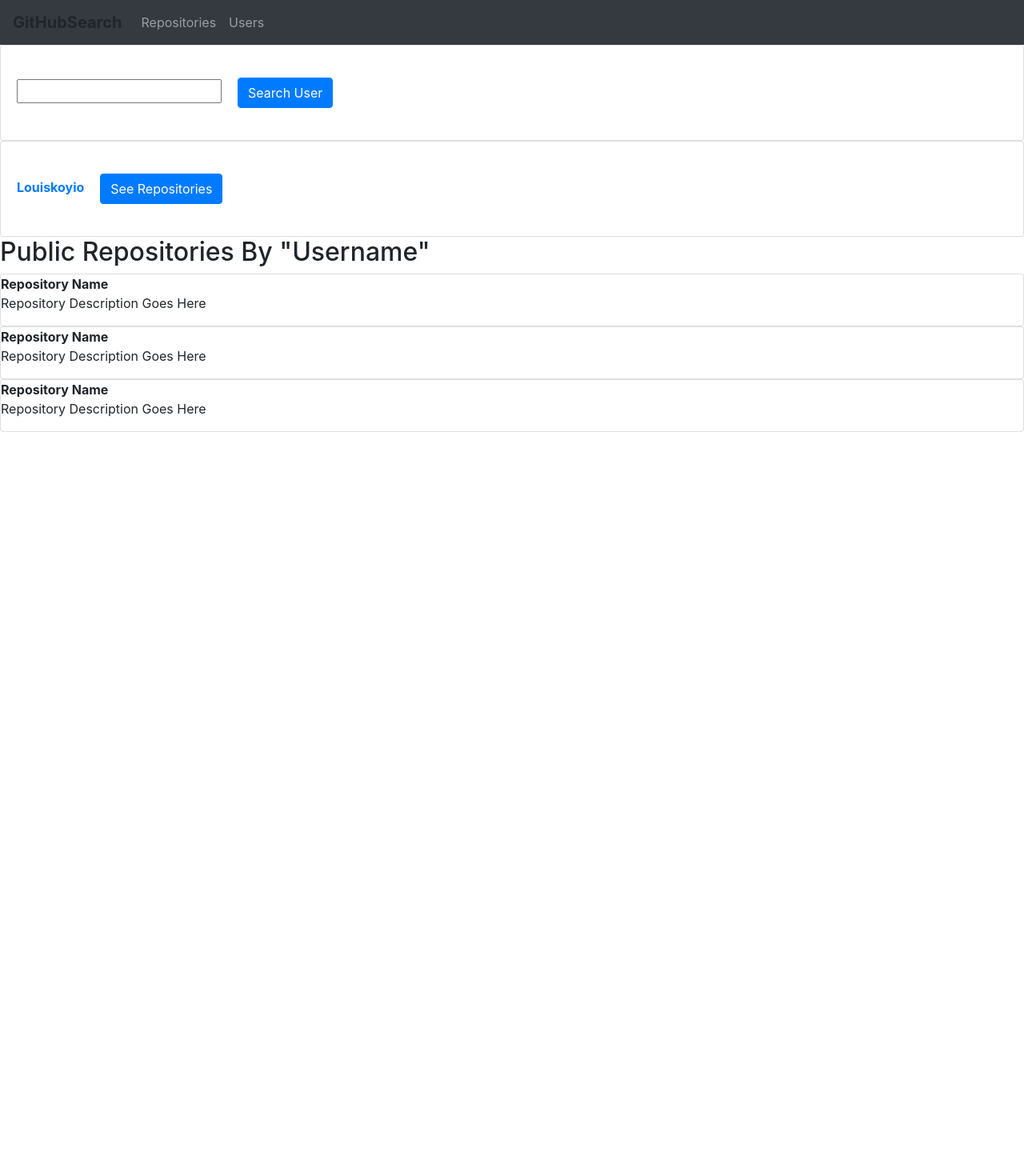
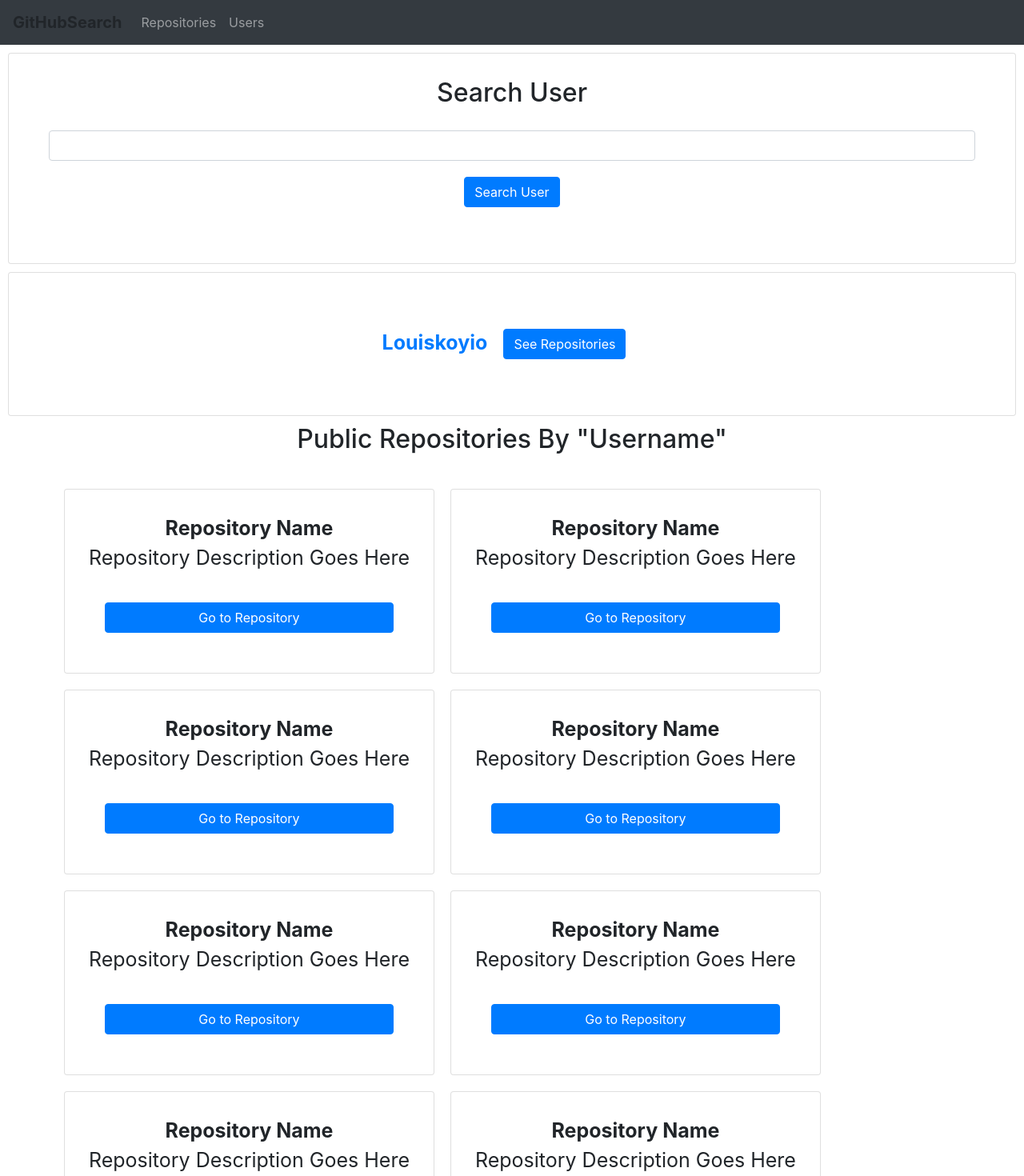
Before and after one commit to Louiskoyio/GitHubSearch, an Angular app: page /user-repo in a window 1280 px wide. Shown: the top 1470 px of the page at 80% size. Before the commit the page ends 800 px from the top, so only its background shows below. Built offline with nearby package versions, Linux system fonts and the light colour scheme.

Commit message:
Prepared Front-End Data Presentation CSS

```diff
--- a/src/app/results/results.component.css
+++ b/src/app/results/results.component.css
@@ -0,0 +1,6 @@
+.card{
+    padding:30px;
+    font-size: 25px;
+    text-align: center;
+    margin: 10px;
+}
--- a/src/app/search/search.component.css
+++ b/src/app/search/search.component.css
@@ -0,0 +1,6 @@
+.card{
+    padding:30px;
+    font-size: 25px;
+    text-align: center;
+    margin: 10px;
+}
--- a/src/app/search/search.component.html
+++ b/src/app/search/search.component.html
@@ -1,7 +1,9 @@
+
 <div class="card">
+    <h2>Search User</h2>
     <div class="card-body">
     <form>
-    <input type="text" name="userQuery" [(ngModel)]="userQuery">
+    <input type="text" class="form-control" name="userQuery" [(ngModel)]="userQuery">
     <button type="submit" class="btn btn-primary" (click)="search()">Search User</button>
     </form>
     </div>
--- a/src/app/user-repositories/user-repositories.component.css
+++ b/src/app/user-repositories/user-repositories.component.css
@@ -0,0 +1,21 @@
+.container,.row {
+    text-align: center;
+}
+
+.card{
+    padding:30px;
+    font-size: 25px;
+    text-align: center;
+    margin: 10px;
+}
+
+.card-body{
+    font-size: 18px;
+}
+.card:hover{
+    -webkit-box-shadow: 7px 15px 5px -3px rgba(0,0,0,0.16);
+    -moz-box-shadow: 7px 15px 5px -3px rgba(0,0,0,0.16);
+    box-shadow: 7px 15px 5px -3px rgba(0,0,0,0.16);
+    width:1.05;
+    transition: 1s all ease;
+}
--- a/src/app/user-repositories/user-repositories.component.html
+++ b/src/app/user-repositories/user-repositories.component.html
@@ -1,5 +1,15 @@
-<h2>Public Repositories By "Username"</h2>
+<div class="container">
+        <h2>Public Repositories By "Username"</h2><br>
+    <div class="row">
 
-    <div class="card"><b>Repository Name</b><p>Repository Description Goes Here</p></div>
-    <div class="card"><b>Repository Name</b><p>Repository Description Goes Here</p></div>
-    <div class="card"><b>Repository Name</b><p>Repository Description Goes Here</p></div>
+    <div class="card"><b>Repository Name</b><p>Repository Description Goes Here</p><button class="btn btn-primary">Go to Repository</button></div>
+    <div class="card"><b>Repository Name</b><p>Repository Description Goes Here</p><button class="btn btn-primary">Go to Repository</button></div>
+    <div class="card"><b>Repository Name</b><p>Repository Description Goes Here</p><button class="btn btn-primary">Go to Repository</button></div>
+    <div class="card"><b>Repository Name</b><p>Repository Description Goes Here</p><button class="btn btn-primary">Go to Repository</button></div>
+    <div class="card"><b>Repository Name</b><p>Repository Description Goes Here</p><button class="btn btn-primary">Go to Repository</button></div>
+    <div class="card"><b>Repository Name</b><p>Repository Description Goes Here</p><button class="btn btn-primary">Go to Repository</button></div>
+    <div class="card"><b>Repository Name</b><p>Repository Description Goes Here</p><button class="btn btn-primary">Go to Repository</button></div>
+    <div class="card"><b>Repository Name</b><p>Repository Description Goes Here</p><button class="btn btn-primary">Go to Repository</button></div>
+    <div class="card"><b>Repository Name</b><p>Repository Description Goes Here</p><button class="btn btn-primary">Go to Repository</button></div>
+</div>
+</div>
```
